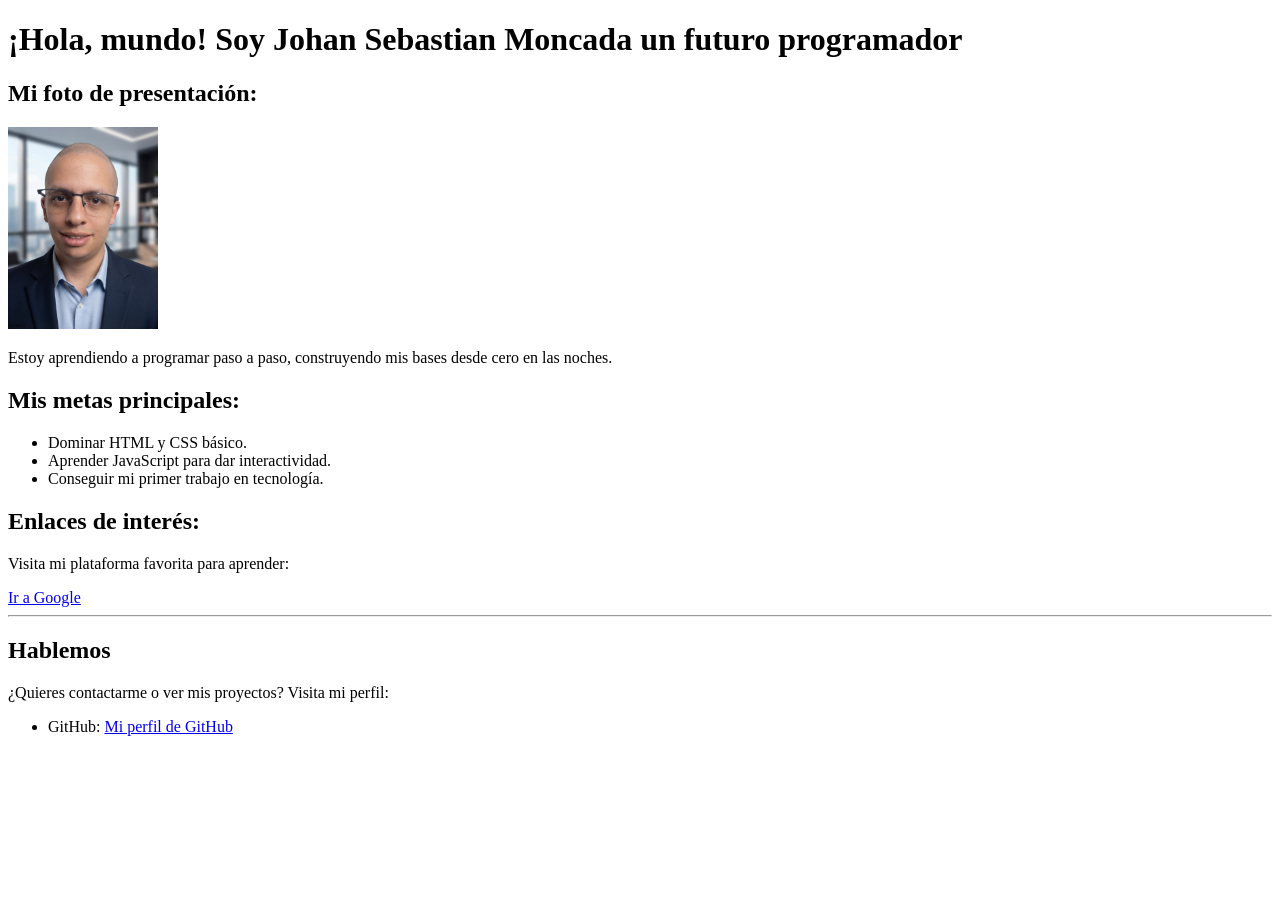
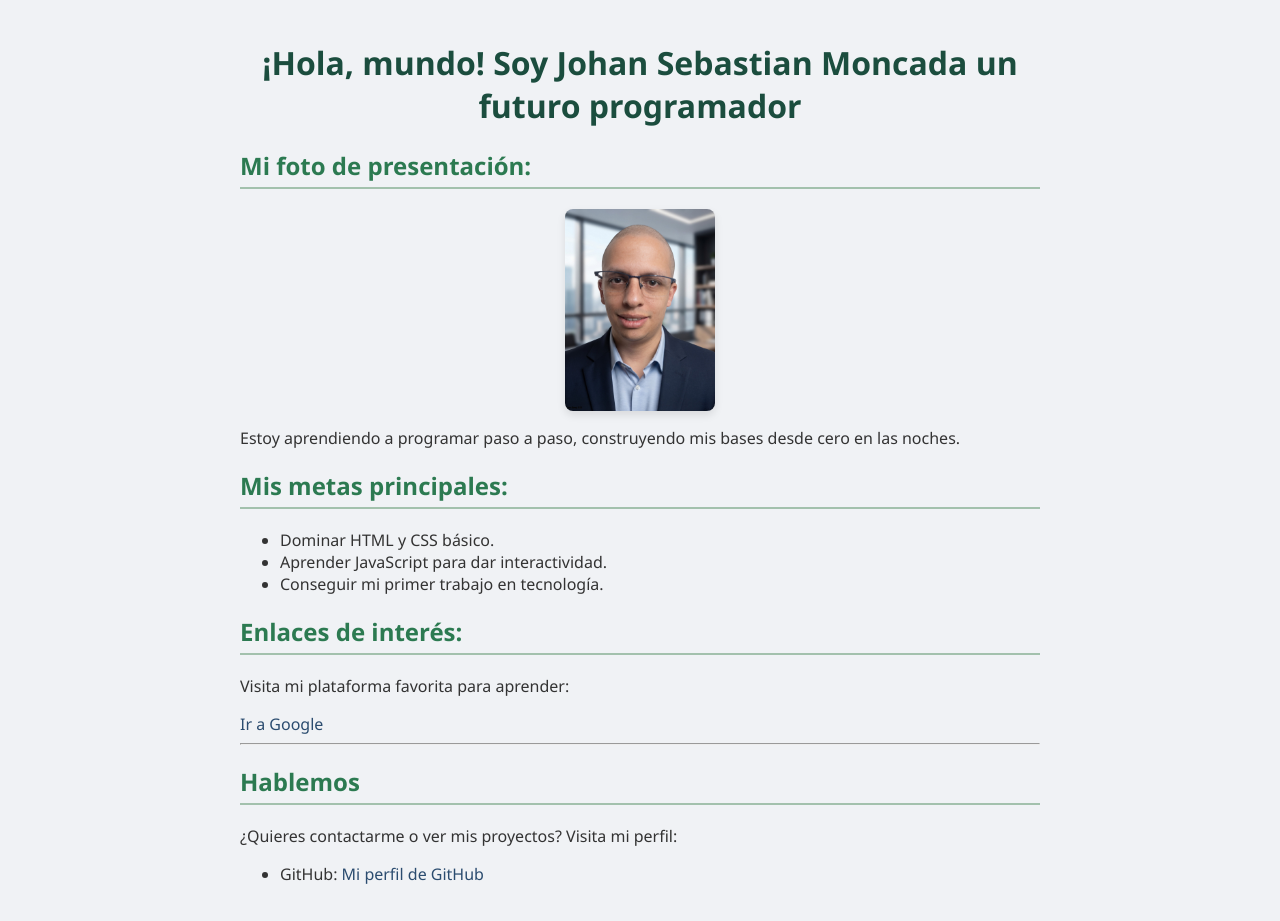
Before and after one commit to johanmoncada920618-oss/mi-primera-web, a plain HTML site: page index.html in a window 1280 px wide. Before the commit the page ends 800 px from the top, so only its background shows below. Drawn offline with Linux system fonts and the light colour scheme.

Commit message:
Agregando diseño y paleta de colores personalizada en CSS

```diff
--- a/index.html
+++ b/index.html
@@ -3,6 +3,7 @@
 <head>
     <meta charset="UTF-8">
     <title>Mi Primer Sitio Web</title>
+    <link rel="stylesheet" href="style.css">
 </head>
 <body>
     <!-- Encabezado principal de la página -->
--- /dev/null
+++ b/style.css
@@ -0,0 +1,44 @@
+body {
+    background-color: #f0f2f5;
+    font-family: Arial, sans-serif;
+
+}/* Configuración general de la página inspirada en tu estilo analítico y limpio */
+body {
+    background-color: #f0f2f5; /* Gris humo claro para un fondo moderno y suave */
+    color: #333333; /* Gris oscuro para una lectura cómoda y sin fatiga */
+    font-family: 'Segoe UI', Tahoma, Geneva, Verdana, sans-serif;
+    max-width: 800px;
+    margin: 0 auto;
+    padding: 20px;
+}
+
+/* Título principal: El toque elegante de tu herencia con el Verde Bosque */
+h1 {
+    color: #1b4d3e;
+    text-align: center;
+}
+
+/* Subtítulos: Verde más fresco con una línea sutil de separación */
+h2 {
+    color: #2c7a51;
+    border-bottom: 2px solid #a3c1ad; /* Usamos el verde salvia pastel para la línea */
+    padding-bottom: 5px;
+}
+
+/* Enlaces o detalles tecnológicos con el tono azul acero/pizarra */
+a {
+    color: #2b4c6f;
+    text-decoration: none;
+}
+
+a:hover {
+    text-decoration: underline;
+}
+
+/* Tu foto de perfil con bordes modernos y sombra suave */
+img {
+    display: block;
+    margin: 0 auto;
+    border-radius: 8px;
+    box-shadow: 0 4px 8px rgba(0, 0, 0, 0.1);
+}
```
